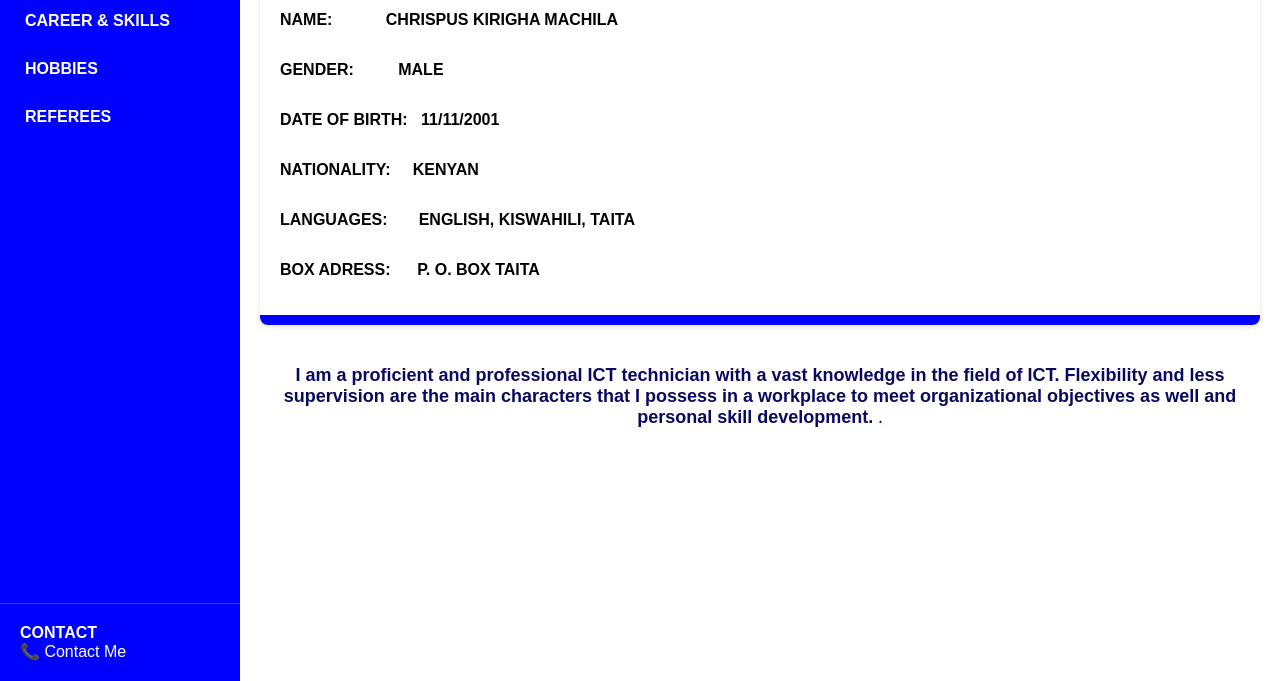
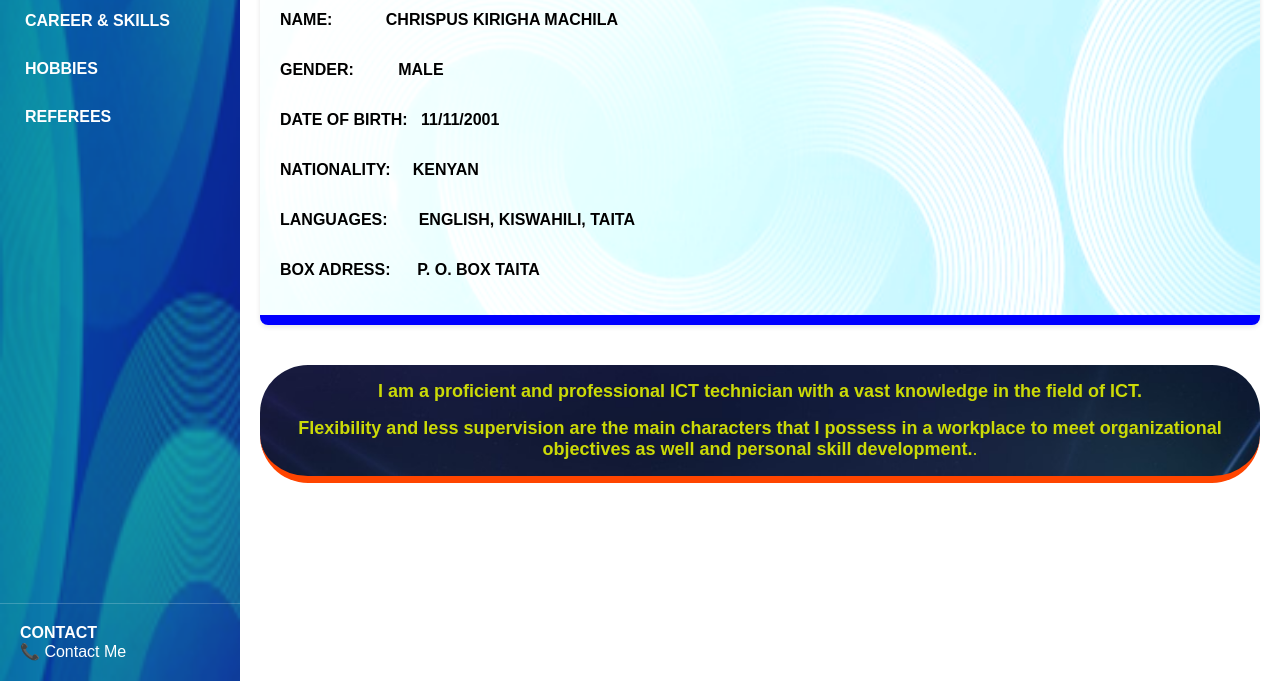
Before and after one commit to boazvidal/Chrispus.com, a plain HTML site: page index.html in a window 1280 px wide. Shown: the part 119-800 px from the top of the page. Drawn offline with Linux system fonts and the light colour scheme.

Commit message:
Chrispus

```diff
--- a/index.html
+++ b/index.html
@@ -3,7 +3,7 @@
 <head>
 <meta charset="UTF-8">
 <meta name="viewport" content="width=device-width, initial-scale=1.0">
-<title>MY CV</title>
+<title>CURRICULUM VITAE</title>
 <style>
   * { box-sizing: border-box; margin: 0; padding: 0; font-family: Arial, sans-serif; }
 
@@ -16,7 +16,9 @@
   /* Sidebar */
   .sidebar {
     width: 240px;
-    background: blue; /* HELB green */
+    background: url(images/oceanBlue.png); /* HELB green */
+    background-repeat: no-repeat;
+    background-size: cover;
     color: white;
     display: flex;
     flex-direction: column;
@@ -80,7 +82,9 @@
   /* Section Styling */
   .section {
     display: none;
-    background: url(images/whitered.png); /*rgb(209, 70, 70);*/
+    background: url(images/whiteB.png); /*rgb(209, 70, 70);*/
+    background-repeat: no-repeat;
+    background-size: cover;
     border-radius: 8px;
     padding: 20px;
     box-shadow: 0 2px 5px rgba(0,0,0,0.1);
@@ -111,10 +115,20 @@
 
   footer {
     text-align: center;
-    color: #090a5f;
+    color: #cbda07;
     font-size: 18px;
     margin-top: 40px;
     font-family: 'Times New Roman', Times, serif;
+    background: url(images/Dblue.jpg);
+    background-repeat: no-repeat;
+    background-size: cover;
+    border-radius: 3rem;
+    padding: 0.5rem;
+    border-bottom: 7px solid orangered;
+  }
+
+  footer p {
+    padding: 0.5rem;
   }
 
   /* --- RESPONSIVE --- */
@@ -269,7 +283,8 @@
     </div>
 
     <footer>
-      <strong>I am a proficient and professional ICT technician with a vast knowledge in the field of ICT. Flexibility and less supervision are the main characters that I possess in a workplace to meet organizational objectives as well and personal skill development. </strong>.</p>
+      <p><strong>I am a proficient and professional ICT technician with a vast knowledge in the field of ICT.</strong></p>
+      <p><strong>Flexibility and less supervision are the main characters that I possess in a workplace to meet organizational objectives as well and personal skill development.</strong>.</p>
     </footer>
   </div>
 
```
Also changed, not shown: images/Dblue.jpg (added), images/oceanBlue.png (added), images/whiteB.png (added).
